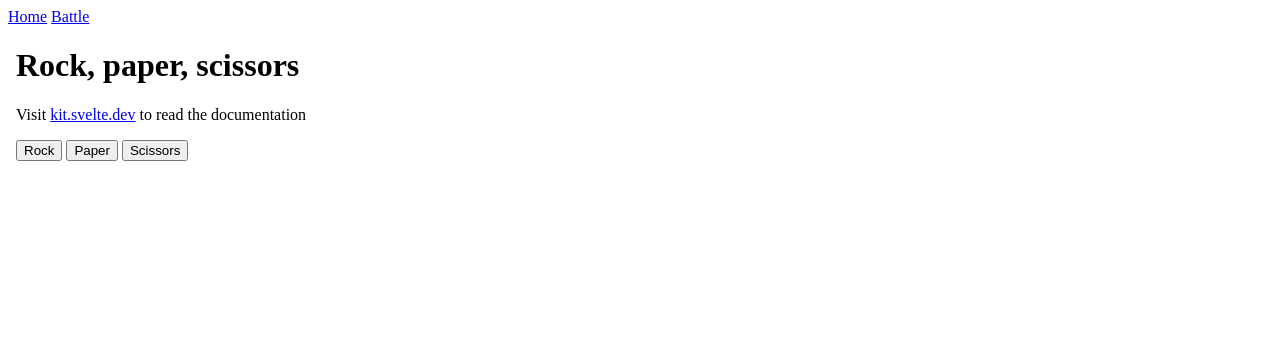
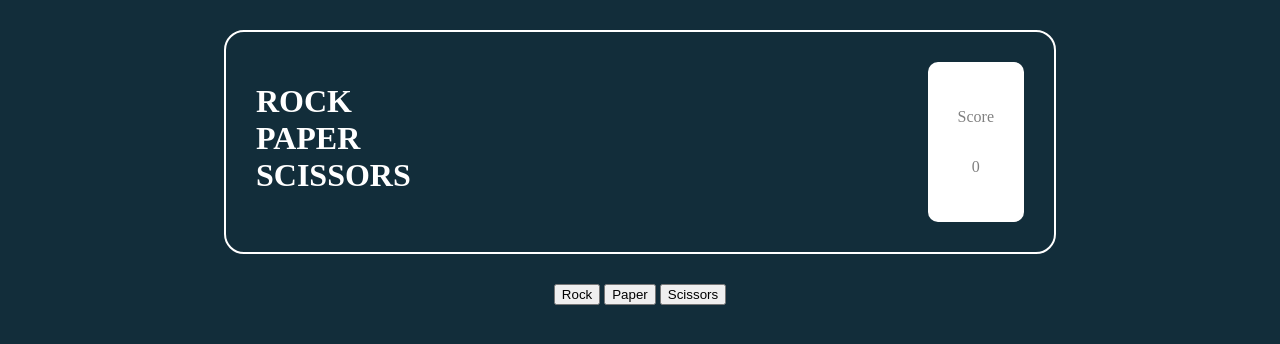
Before and after one commit to EmmaBroudic/rock-paper-scissors, a SvelteKit app in the folder my-app/: page / in a window 1280 px wide. Shown: the top 344 px of the page. Built offline with nearby package versions, Linux system fonts and the light colour scheme.

Commit message:
css partiellement réalisés

```diff
--- a/my-app/src/components/BattleGame.svelte
+++ b/my-app/src/components/BattleGame.svelte
@@ -1,8 +1,9 @@
 <script lang="ts">
     import { keepSelectedElements } from '../lib/keepSelectedElements';
+    import { battleGameResultText } from '$lib/battleGame';
     import { battleGame } from '$lib/battleGame';
     import { keepScore } from '$lib/keepScore';
-    import { Link } from "svelte-routing";
+    import PlayAgain from './PlayAgain.svelte'
     import { onMount } from 'svelte';
 
     let myData = keepSelectedElements;
@@ -11,38 +12,72 @@
     const currentData = $myData;
 
     if (currentData.length > 0) {
-        // Utilise le dernier élément du tableau, car c'est celui qui a été ajouté le plus récemment
         const latestData = currentData[0];
-
         let battleResult: number;
 
         battleResult = battleGame(latestData.selectByUser, latestData.chosenByComputer);
 
-        let scoreToAdd = { id: 1, total: battleResult };
+        const newId = $keepScore.length + 1;
+
+        let scoreToAdd = { id: newId, total: battleResult };
 
         keepScore.update((prevScore) => [...prevScore, scoreToAdd]);
 
-        totalScore += battleResult; // Mettre à jour le score total
+        totalScore += battleResult;
     }
 
-    function clearData() {
-        keepSelectedElements.set([]);;
-    }
-
-    // Utiliser onMount pour mettre à jour le score total lors du rendu initial
     onMount(() => {
         totalScore = $keepScore.reduce((acc, score) => acc + score.total, 0);
     });
 </script>
 
-<div>
-    <h1>Battle Game</h1>
+<style>
+    #battle-game {
+        display: flex;
+        flex-direction: column;
+        justify-content: space-between;
+        align-items: center;
+    }
 
-    {#each $myData as item (item.id)}
-        <button>{item.selectByUser}</button>
-        <button>{item.chosenByComputer}</button>
-        <p>{item.result}</p>
-    {/each}
-    <p>Le score total est de : {totalScore}</p>
-    <Link to="/"><button on:click={() => clearData()}>Play again</button></Link>
+    #buttons-battle {
+        display: flex;
+        flex-direction: row;
+        justify-content: space-around;
+        align-items: center;
+    }
+
+    button {
+        margin: 30px;
+    }
+
+    .picked-element {
+        display: flex;
+        flex-direction: column;
+        align-items: center;
+        padding-left: 30px;
+        padding-right: 30px;
+    }
+</style>
+
+<div id="battle-game">
+    <div id="buttons-battle">
+        {#each $myData as item (item.id)}
+            <div class="picked-element">
+                <p>YOU PICKED</p>
+                <button>{item.selectByUser}</button>
+            </div>
+        {/each}
+        <div class="picked-element">
+            {#each $myData as item (item.id)}
+                <p>{battleGameResultText(item.result)}</p>
+            {/each}
+            <PlayAgain />
+        </div>
+        {#each $myData as item (item.id)}
+            <div class="picked-element">
+                <p>THE HOUSE PICKED</p>
+                <button>{item.chosenByComputer}</button>
+            </div>
+        {/each}
+    </div>
 </div>
--- a/my-app/src/components/ButtonsSelectionBloc.svelte
+++ b/my-app/src/components/ButtonsSelectionBloc.svelte
@@ -1,5 +1,6 @@
 <script lang="ts">
   import ButtonSelection from './ButtonSelection.svelte';
+
 </script>
 
 <div>
--- /dev/null
+++ b/my-app/src/components/Header.svelte
@@ -0,0 +1,25 @@
+<script>
+    import Score from './Score.svelte';
+</script>
+
+<style>
+    #title {
+        border: 2px solid white;
+        border-radius: 20px;
+        width: 60%;
+        display: flex;
+        flex-direction: row;
+        justify-content: space-between;
+        padding: 30px;
+        margin: 30px;
+    }
+
+    h1 {
+        width: 20%;
+    }
+</style>
+
+<div id="title">
+    <h1>ROCK PAPER SCISSORS</h1>
+    <Score />
+</div>
--- /dev/null
+++ b/my-app/src/components/PlayAgain.svelte
@@ -0,0 +1,10 @@
+<script>
+    import { keepSelectedElements } from '../lib/keepSelectedElements';
+    import { Link } from "svelte-routing";
+
+    function clearData() {
+        keepSelectedElements.set([]);;
+    }
+</script>
+
+<Link to="/"><button on:click={() => clearData()}>Play again</button></Link>
--- /dev/null
+++ b/my-app/src/components/Score.svelte
@@ -0,0 +1,33 @@
+<script lang="ts">
+    import { keepScore } from '$lib/keepScore';
+    import { onMount } from 'svelte';
+
+    let myData = $keepScore;
+    let totalScore = 0; // Déplacer cette déclaration en dehors de la fonction onMount
+
+    onMount(() => {
+        totalScore = $keepScore.reduce((acc, score) => acc + score.total, 0);
+    });
+</script>
+
+<style>
+     #bloc-score {
+        background-color: white;
+        color: grey;
+        display: flex;
+        flex-direction: column;
+        align-items: center;
+        padding:30px;
+        border-radius: 10px;
+     }
+</style>
+
+<div id="bloc-score">
+    {#if myData.length > 0}
+        <p>Score</p>
+        <p>{totalScore}</p>
+    {:else}
+        <p>Score</p>
+        <p>0</p>
+    {/if}
+</div>
--- a/my-app/src/lib/battleGame.ts
+++ b/my-app/src/lib/battleGame.ts
@@ -12,3 +12,17 @@ export function battleGame(userSelectedElement: any, computerSelectedElement: an
 
     return result;
 }
+
+export function battleGameResultText(score: number): string {
+    let result: string;
+
+    if (score === 0) {
+        result = "NULL";
+    } else if (score === 1) {
+        result = "YOU WIN"
+    } else {
+        result = "YOU LOSE"
+    }
+
+    return result;
+}
--- a/my-app/src/routes/+page.svelte
+++ b/my-app/src/routes/+page.svelte
@@ -6,6 +6,12 @@
 
     export let url = "";
 </script>
+
+<style>
+    nav {
+        display: none;
+    }
+</style>
 
 <Router {url}>
     <nav>
--- a/my-app/src/routes/battle.svelte
+++ b/my-app/src/routes/battle.svelte
@@ -1,16 +1,12 @@
 <script lang="ts">
-    //import ButtonsSelectionBloc from '../components/ButtonsSelectionBloc.svelte'
     import BattleGame from '../components/BattleGame.svelte'
+    import Header from '../components/Header.svelte';
     import './page.css'
 </script>
 
 <body>
-    <h1>Rock, paper, scissors</h1>
-
-    <p>Visit <a href="https://kit.svelte.dev">kit.svelte.dev</a> to read the documentation</p>
-
-    <div id="buttons-game">
+    <main>
+        <Header />
         <BattleGame />
-    </div>
-
+    </main>
 </body>
--- a/my-app/src/routes/home.svelte
+++ b/my-app/src/routes/home.svelte
@@ -1,16 +1,13 @@
 <script lang="ts">
-    import ButtonsSelectionBloc from '../components/ButtonsSelectionBloc.svelte'
+    import ButtonsSelectionBloc from '../components/ButtonsSelectionBloc.svelte';
+    import Header from '../components/Header.svelte';
     //import BattleGame from '../components/BattleGame.svelte'
     import './page.css'
 </script>
 
 <body>
-    <h1>Rock, paper, scissors</h1>
-
-    <p>Visit <a href="https://kit.svelte.dev">kit.svelte.dev</a> to read the documentation</p>
-
-    <div id="buttons-select">
+    <main>
+        <Header />
         <ButtonsSelectionBloc />
-    </div>
-
+    </main>
 </body>
--- a/my-app/src/routes/page.css
+++ b/my-app/src/routes/page.css
@@ -1,5 +1,12 @@
-#buttons {
+body {
+    all: unset;
+    background-color: #122d3a;
+    color: white;
+}
+
+main {
     display: flex;
-    flex-direction: row;
-    justify-content: space-between;
+    flex-direction: column;
+    align-items: center;
+    width: 100%;
 }
```
